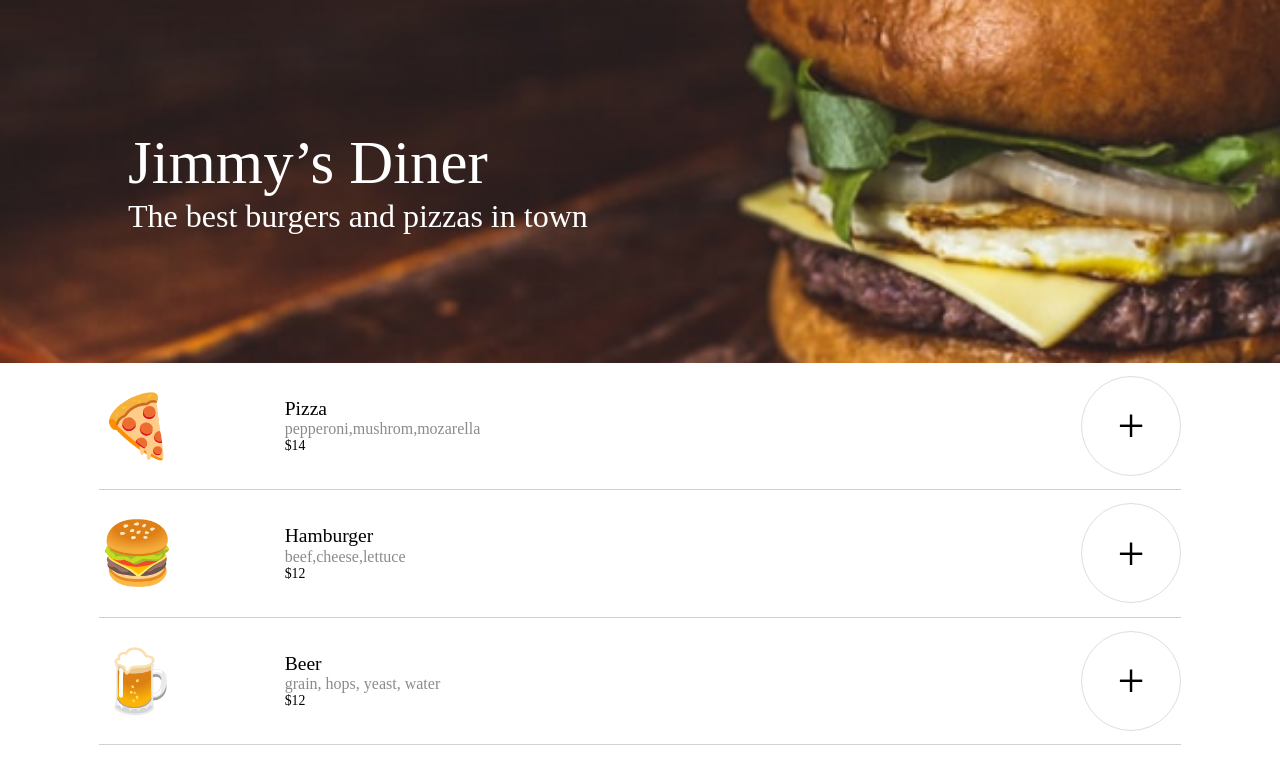
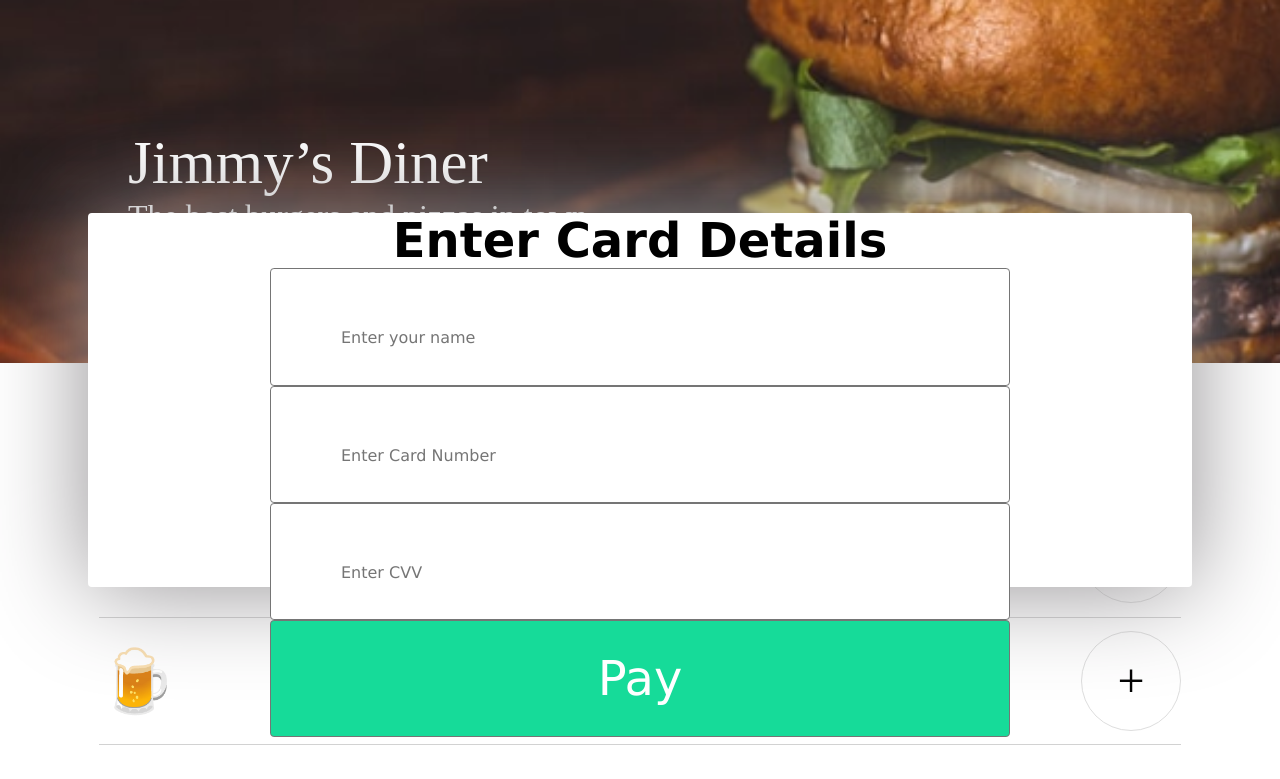
Before and after one commit to Southstar-Akin/Food-Ordering-App, a plain HTML site: page index.html in a window 1280 px wide. Shown: the top 779 px of the page. Drawn offline with nearby package versions, Linux system fonts and the light colour scheme; a web font is replaced by a local one.

Commit message:
Modal Created

```diff
--- a/index.css
+++ b/index.css
@@ -2,7 +2,6 @@
 
 *{
     box-sizing: border-box;
-    font-family: 'Smythe';
     margin: 0;
     padding: 0;
 }
@@ -18,6 +17,7 @@ header{
     flex-direction: column;
     font-size: 200%;
     padding: 10%;
+    font-family: 'Smythe';
 }
 
 header span:first-child{
@@ -25,8 +25,9 @@ header span:first-child{
 }
 
 main{
-    padding: 0vh 7.74vw 0vh 7.74vw;
+    padding: 0vh 7.74vw;
     display: grid;
+    font-family: 'Smythe';
 }
 
 div.item{
@@ -78,11 +79,12 @@ button:focus{
 }
 
 footer{
-    padding: 4.56vh 7.74vw 4.56vh 7.74vw;
+    padding: 4.56vh 7.74vw;
     min-height: 40vh;
     height: auto;
     display: grid;
     font-size: 3em;
+    font-family: 'Smythe';
 }
 
 .footer-span{
@@ -123,3 +125,57 @@ hr{
     font-style: normal;
     border: none;
 }
+
+section.modal{
+    font-family: Verdana;
+    height: 46.7vh;
+    width: 86.2vw;
+    position: fixed;
+    right: 0;
+    left: 0;
+    top: 0;
+    bottom: 0;
+    margin: auto;
+    border-radius: 3.89px;
+    background: #FFF;
+    font-size: 3em;
+    -webkit-box-shadow: 0px 0px 102px 0px rgba(145,142,145,1);
+    -moz-box-shadow: 0px 0px 102px 0px rgba(145,142,145,1);
+    box-shadow: 0px 0px 102px 0px rgba(145,142,145,1);
+}
+.modal div{
+    padding: 0vh 0px;
+    display: grid;
+    justify-items: center;
+    grid-template-rows: 0.2fr 0.8fr;
+    height: 100%;
+}
+
+.modal div span{
+    font-weight: bold;
+    display: flex;
+    align-self: center;
+}
+form{
+    padding: 0;
+    height: auto;
+    display: grid;
+    align-content: space-evenly;
+}
+
+form input{
+    padding: 30px 70px;
+    border-radius: 3.89px;
+    border: 1.297px solid #757575;
+}
+
+form input::placeholder{
+    color: #757575;
+    font-size: 2vh;
+}
+
+.pay{
+    border-radius: 3.89px;
+    background: #16DB99;
+    color: white;
+}
--- a/index.html
+++ b/index.html
@@ -13,10 +13,21 @@
 
         <main id="main">
 
-
         </main>
 
+        <section class="modal" id="modal">
 
+            <div>
+                <span>Enter Card Details</span>
+                <form method="get">
+                <input type="text" name="name" id="username" placeholder="Enter your name">
+                <input type="text" name="Card number" id="cardNumber" placeholder="Enter Card Number">
+                <input type="text" name="Cvv" id="cvv" placeholder="Enter CVV">
+                <input type="submit" value="Pay" class="pay">
+                </form>
+            </div>
+
+        </section>
 
         <footer>
 
@@ -31,7 +42,7 @@
                 <div class="total-order">
                     <span>Total Order</span>
 
-                    <span class="totalprice">
+                    <span class="totalprice" id="totalprice">
                         $0
                     </span>
 
--- a/index.js
+++ b/index.js
@@ -34,6 +34,14 @@ function availableOrders() {
     return htmlstring
 }
 
+function cost(){
+    let price = 0
+    orderList.forEach((x) => {
+        price += x.price
+    })
+    return price
+}
+
 function makeOrder(x) {
 
     const order = menuArray.filter((z)=> {
@@ -43,12 +51,14 @@ function makeOrder(x) {
     orderList.push(order)
 }
 
+
 function RemoveOrder(x) {
    const num = orderList.filter((z) => {
         return z.id == x
     })[0]
     orderList.splice(orderList.indexOf(num))
 }
+
 
 function renderOrder(){
     let htmlstring = ''
@@ -73,13 +83,19 @@ function renderOrder(){
     return htmlstring
 }
 
+
 function render(){
     const main = document.getElementById('main')
     const order = document.getElementById('order-list')
+    const price = document.getElementById('totalprice')
     main.innerHTML = availableOrders()
+
     if (orderList){
     order.innerHTML = renderOrder()
     }
+
+    price.innerHTML = `$${cost()}`
+
 }
 
 render()
```
